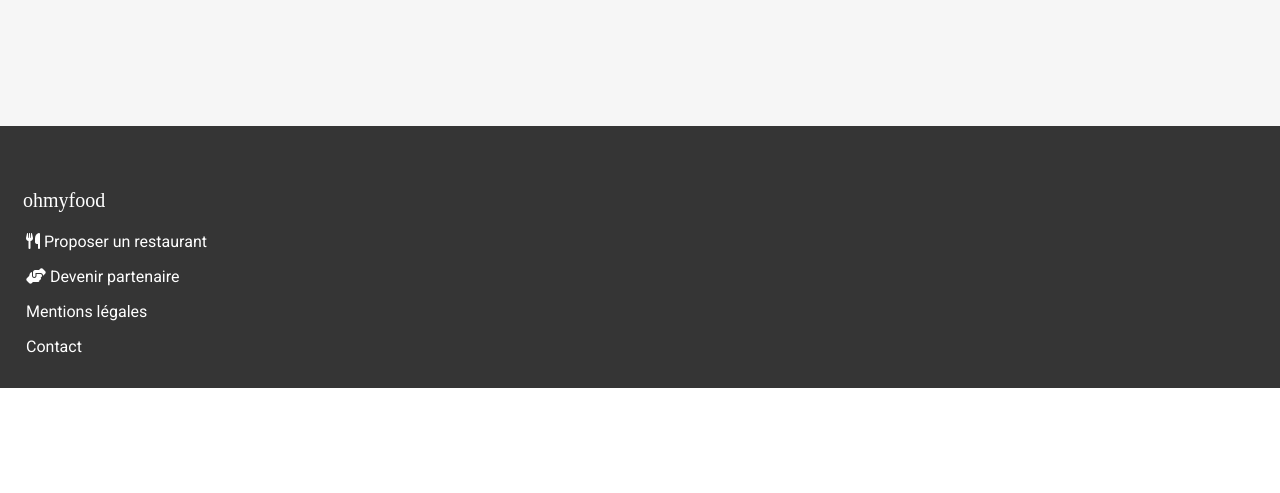
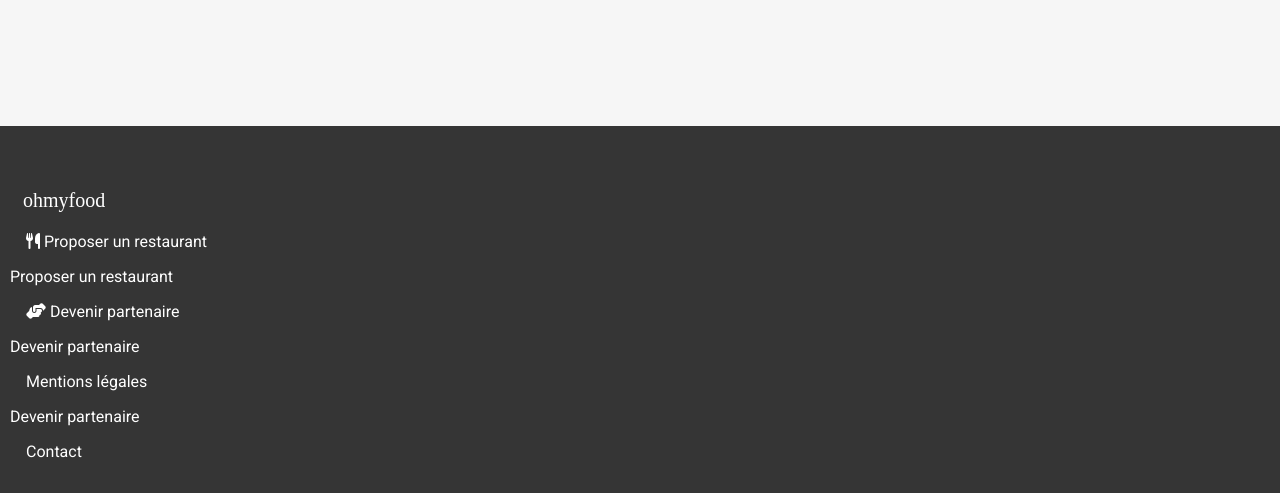
Before and after one commit to ortic01/projet-Ohmyfood, a website: page index.html in a window 1280 px wide. Shown: the part 1396-1889 px from the top of the page. Before the commit the page ends 1784 px from the top, so only its background shows below. Drawn offline with Linux system fonts and the light colour scheme; a web font is replaced by a local one.

Commit message:
correction lien

```diff
--- a/index.html
+++ b/index.html
@@ -104,11 +104,14 @@
         <i class="fa-solid fa-utensils"></i>
         Proposer un restaurant
       </p>
+      <a href="#">Proposer un restaurant</a>
       <p>
         <i class="fa-solid fa-handshake-angle"></i>
         Devenir partenaire
       </p>
+      <a href="#">Devenir partenaire</a>
       <p>Mentions légales</p>
+      <a href="#">Devenir partenaire</a>
       <p>
         <a href="mailto:chris76200@gmail.com">Contact</a>
       </p>
```
